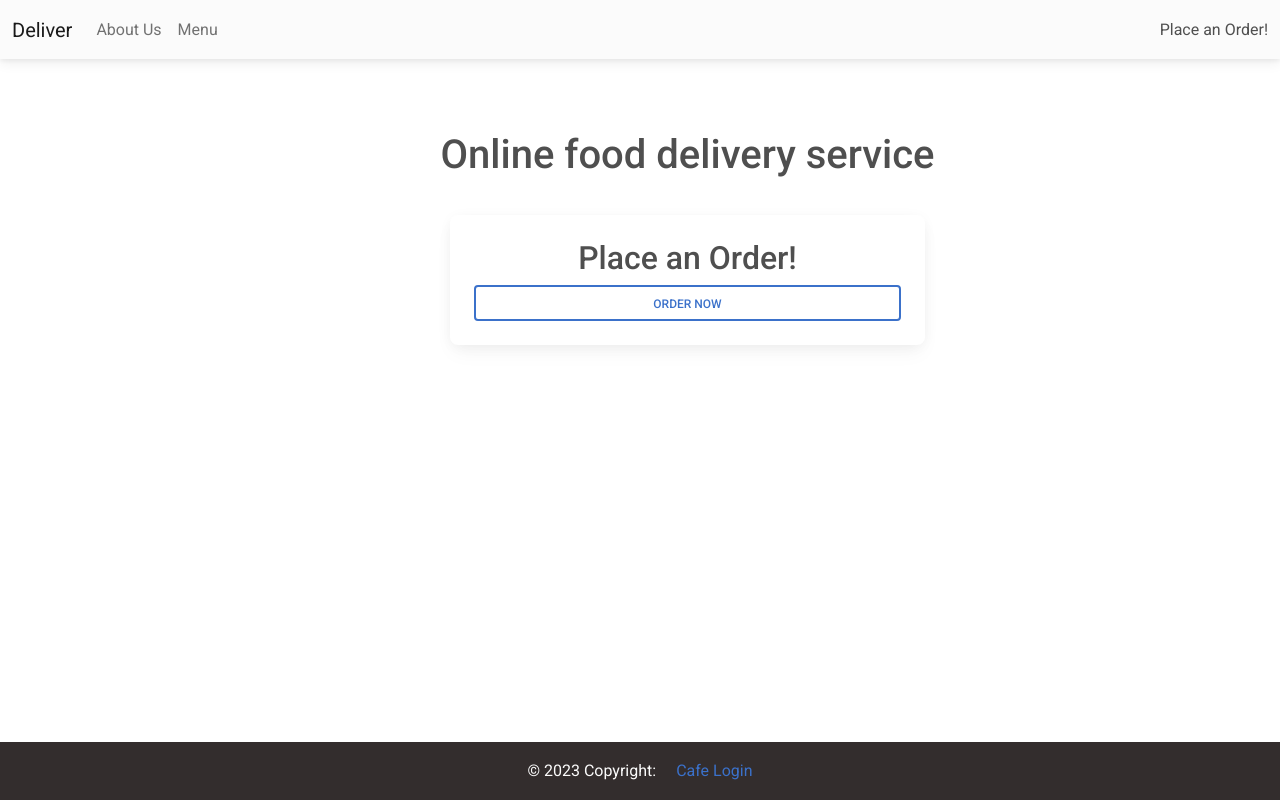
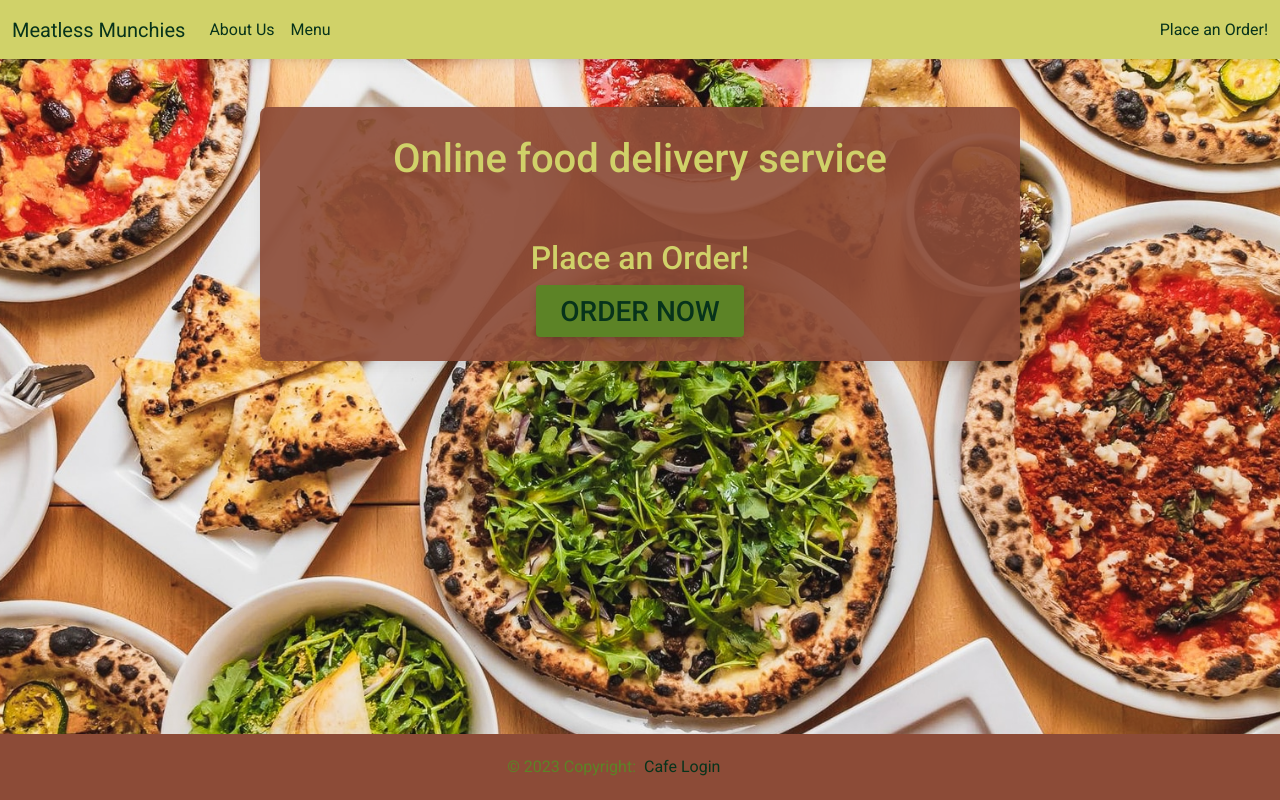
Before and after one commit to JakCrane/Assignment-3, a Django app: page / in a window 1280 px wide. Run offline with Django 3.2, Linux system fonts and the light colour scheme; some libraries are stand-ins or nearby versions.

Commit message:
restyling site

```diff
--- a/cafcafproj/cafcafproj/settings.py
+++ b/cafcafproj/cafcafproj/settings.py
@@ -136,7 +136,9 @@ USE_TZ = True
 
 # Static files (CSS, JavaScript, Images)
 # https://docs.djangoproject.com/en/3.2/howto/static-files/
-
+STATICFILES_DIRS = (
+    os.path.join(BASE_DIR, "static/"),
+)
 STATIC_URL = '/static/'
 
 MEDIA_ROOT = os.path.join(BASE_DIR, 'media')
--- /dev/null
+++ b/cafcafproj/custapp/static/custapp/style.css
@@ -0,0 +1,47 @@
+body {
+    background-image: url(../../../media/media_images/hero-img.jpg);
+    background-repeat: no-repeat;
+    background-size: cover;
+    background-position: center;
+    min-height: 100vh;
+}
+
+.bg-light-green {
+    background-color: #d0d269
+}
+.light-green {
+    color: #d0d269
+}
+.green {
+    color: #5c8326
+}
+.bg-green {
+    background-color: #5c8326
+}
+.medium-green {
+    color: #1d5113
+}
+.bg-medium-green {
+    background-color: #1d5113
+}
+.dark-green {
+    color: #07331b
+}
+.bg-brown {
+    background-color: #8c4b37
+}
+
+
+#index-card {
+    background-color: #8c4b37e8
+}
+#index-btn:active, #index-btn:hover {
+    background-color: #1d5113
+}
+#index-btn {
+    background-color: #5c8326
+}
+
+
+
+/* background-attachment: fixed */
--- a/cafcafproj/custapp/templates/custapp/base.html
+++ b/cafcafproj/custapp/templates/custapp/base.html
@@ -8,6 +8,7 @@
     <link href="https://cdnjs.cloudflare.com/ajax/libs/font-awesome/6.0.0/css/all.min.css" rel="stylesheet"/>
     <link href="https://fonts.googleapis.com/css?family=Roboto:300,400,500,700&display=swap" rel="stylesheet"/>
     <link href="https://cdnjs.cloudflare.com/ajax/libs/mdb-ui-kit/6.2.0/mdb.min.css" rel="stylesheet"/>
+    <link rel="stylesheet" href="static/custapp/style.css">
 </head>
 <body>
 
--- a/cafcafproj/custapp/templates/custapp/footer.html
+++ b/cafcafproj/custapp/templates/custapp/footer.html
@@ -1,5 +1,6 @@
-<footer class="page-footer font-small bg-dark text-light fixed-bottom">
-    <div class="footer-copyright text-center py-3">&copy; 2023 Copyright:
-        <a class="ms-3" href="{% url "dashboard" %}"> Cafe Login </a>
+<footer class="page-footer font-small bg-brown text-light fixed-bottom">
+    <div class="row py-3">
+        <div class="col-6 footer-copyright green p-1"><p class="mb-0 text-end">&copy; 2023 Copyright: </p></div>
+        <div class="col-6 footer-copyright green p-1"><a class="dark-green" href="{% url 'dashboard' %}"> Cafe Login </a></div>
     </div>
 </footer>
--- a/cafcafproj/custapp/templates/custapp/index.html
+++ b/cafcafproj/custapp/templates/custapp/index.html
@@ -3,14 +3,16 @@
 {% block content %}
     <div class="container mb-5">
         <div class="row justify-content-center mt-5">
-            <div class="col-md-8 col-sm-12 offset-md-1 p-4 text-center">
-                <h1>Online food delivery service</h1>
-            </div>
-        </div>
-        <div class="row justify-content-center mt-1">
-            <div class="card col-md-5 col-sm-12 offset-md-1 p-4 text-center">
-                <h2>Place an Order!</h2>
-                <a href="{% url 'order' %}" class="btn btn-outline-primary">Order Now</a>
+            <div class="card col-md-8 col-sm-12 p-4 text-center" id="index-card">
+                <div class="row">
+                    <div class="col-12 mt-1">
+                        <h1 class="light-green">Online food delivery service</h1>
+                    </div>
+                    <div class="col-12 mt-5">
+                        <h2 class="light-green">Place an Order!</h2>
+                        <a href="{% url 'order' %}" class="btn" id="index-btn"><h3 class="dark-green mb-0">Order Now</h3></a>
+                    </div>
+                </div>
             </div>
         </div>
     </div>
--- a/cafcafproj/custapp/templates/custapp/navigation.html
+++ b/cafcafproj/custapp/templates/custapp/navigation.html
@@ -1,19 +1,19 @@
-<nav class="navbar navbar-expand-md navbar-light bg-light">
+<nav class="navbar navbar-expand-md bg-light-green">
     <div class="container-fluid">
-        <a class="navbar-brand" href="{% url 'index' %}">Deliver</a>
+        <a class="navbar-brand dark-green" href="{% url 'index' %}">Meatless Munchies</a>
         <button class="navbar-toggler" type="button" data-mdb-toggle="collapse" data-mdb-target="#navbarNav" aria-controls="navbarNav" aria-expanded="false" aria-label="Toggle navigation">
             <i class="fas fa-bars"></i>
         </button>
         <div class="collapse navbar-collapse" id="navbarNav">
             <ul class="navbar-nav">
                 <li class="nav-item">
-                    <a class="nav-link" href="{% url 'about' %}">About Us</a>
+                    <a class="nav-link" href="{% url 'about' %}"><p class="dark-green mb-0">About Us</p></a>
                 </li>
                 <li class="nav-item">
-                    <a class="nav-link" href="{% url 'menu' %}">Menu</a>
+                    <a class="nav-link" href="{% url 'menu' %}"><p class="dark-green mb-0">Menu</p></a>
                 </li>
             </ul>
-            <a class="nav-link ms-auto" href="{% url 'order' %}">Place an Order!</a>
+            <a class="nav-link ms-auto" href="{% url 'order' %}"><p class="dark-green mb-0">Place an Order!</p></a>
         </div>
     </div>
 </nav>
```
Also changed, not shown: assets/DB.PNG (added), cafcafproj/db.sqlite3, cafcafproj/media/media_images/hero-img-2.png (added), cafcafproj/media/media_images/hero-img.jpg (added).
